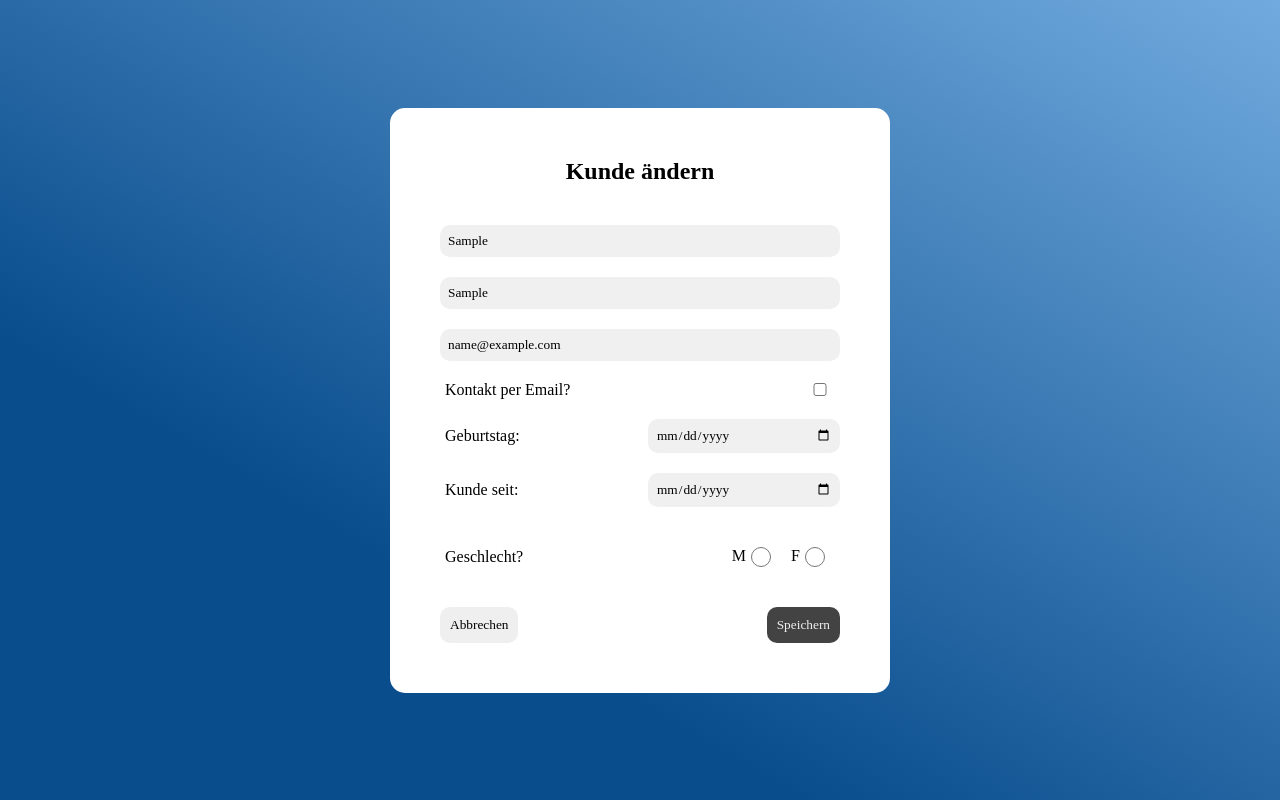
After one commit to JLoosman/M322-Antiquariat, a PHP site: page /editCustomer.php?id=1 in a window 1280 px wide. The commit adds this page. Run offline with PHP 8.4, Linux system fonts and the light colour scheme; the visitor is signed in with stand-in values (Sample User, id 1); tables that the repository leaves empty or names only in its code hold one stand-in row (values such as "Sample post"); some web fonts are replaced.

Commit message:
You can now edit Customers, small change in layout of adding stuff to dbs

```diff
--- a/css/addbook.css
+++ b/css/addbook.css
@@ -82,6 +82,7 @@ header {
     width: 100%;
     display: flex;
     justify-content: space-between;
+    align-items: center;
 }
 
 .modal-frame form div input {
@@ -99,6 +100,7 @@ header {
 
 .modal-frame form div > label {
     margin-left: 5px;
+    margin-bottom: 20px;
     user-select: none;
     -webkit-user-select: none;
 }
@@ -106,6 +108,7 @@ header {
 .modal-frame form > div > div {
     display: flex;
     justify-content: center;
+    margin-top: 20px;
     margin-bottom:  20px;
 }
 
--- /dev/null
+++ b/editCustomer.php
@@ -0,0 +1,105 @@
+<?php
+session_start();
+
+if(isset($_SESSION["loggedIn"]) && $_SESSION["loggedIn"] == true && $_SERVER["REQUEST_METHOD"] == "POST"){
+
+    isset($_POST["id"]) ? $id = $_POST["id"] : $id = "";
+
+    isset($_POST["firstname"]) ? $firstname = $_POST["firstname"] : $firstname = "";
+    isset($_POST["lastname"]) ? $lastname = $_POST["lastname"] : $lastname = "";
+    isset($_POST["email"]) ? $email = $_POST["email"] : $email = "";
+    isset($_POST["kontakt"]) ? $kontakt = $_POST["kontakt"] : $kontakt = 0;
+    isset($_POST["date"]) ? $date = $_POST["date"] : $date = "";
+    isset($_POST["customerSince"]) ? $customerSince = $_POST["customerSince"] : $customerSince = "";
+    isset($_POST["gender"]) ? $gender = $_POST["gender"] : $gender = "M";
+
+    $kontakt = $kontakt == "on" ? 1 : 0;
+
+
+    $query = "UPDATE kunden
+            SET kid = ?, geburtstag = ?, vorname = ?, name = ?, geschlecht = ?, kunde_seit = ?, email = ?, kontaktpermail = ?
+            WHERE kid = ?";
+
+    include("connection.php");
+
+    // add new book to dbs
+    /** @var TYPE_NAME $conn */
+    $statement = $conn->prepare($query);
+    $statement->execute([$id, $date, $firstname, $lastname, $gender, $customerSince, $email, $kontakt, $id]);
+
+    header("Location: kunden.php?site=1");
+
+} else if (isset($_SESSION["loggedIn"]) && $_SESSION["loggedIn"] == true && $_SERVER["REQUEST_METHOD"] == "GET" && isset($_GET["id"])){
+    $id = $_GET["id"];
+
+    include("connection.php");
+    $statement = $conn->prepare("SELECT * FROM kunden WHERE kid = ?");
+    $statement->execute([$id]);
+
+    $row = $statement->fetch();
+
+    $firstname = $row["vorname"];
+    $lastname = $row["name"];
+    $email = $row["email"];
+    $kontakt = $row["kontaktpermail"];
+    $geburtstag = $row["geburtstag"];
+    $customerSince = $row["kunde_seit"];
+    $gender = $row["geschlecht"];
+
+} else {
+    header("Location: kunden.php?site=1");
+}
+?>
+
+<!doctype html>
+<html lang="en">
+<head>
+    <meta charset="UTF-8">
+    <meta name="viewport"
+          content="width=device-width, user-scalable=no, initial-scale=1.0, maximum-scale=1.0, minimum-scale=1.0">
+    <meta http-equiv="X-UA-Compatible" content="ie=edge">
+    <link rel="stylesheet" href="./css/main.css">
+    <link rel="stylesheet" href="./css/addbook.css">
+    <title>Kunden</title>
+</head>
+<body>
+<section id="modal">
+    <div class="modal-frame">
+        <h1>Kunde ändern</h1>
+        <form action="editCustomer.php" method="post">
+            <input type="hidden" name="id" value="<?=$id?>">
+            <input value=<?=$firstname?> required type="text" maxlength="250" placeholder="Vorname..." name="firstname">
+            <input value=<?=$lastname?> required type="text" maxlength="250" placeholder="Nachname..." name="lastname">
+            <input value=<?=$email?> required type="email" maxlength="250" placeholder="Email..." name="email">
+
+            <div>
+                <label for="kontakt">Kontakt per Email?</label>
+                <input <?=$kontakt == 1 ? "checked" : ""?> id="kontakt" name="kontakt" type="checkbox">
+            </div>
+            <div>
+                <label for="geburtstag">Geburtstag: </label>
+                <input value=<?=$geburtstag?> id="geburtstag" type="date" maxlength="250" placeholder="Geburtstag..." name="date">
+            </div>
+            <div>
+                <label for="kundeseit">Kunde seit:</label>
+                <input value=<?=$customerSince?> id="kundeseit" type="date" maxlength="250" placeholder="Kunde seit..." name="customerSince">
+            </div>
+            <div>
+                <label>Geschlecht?</label>
+                <div>
+                    <label for="M">M</label>
+                    <input <?=$gender == 'M' ? "checked" : ""?> type="radio" value="M" name="gender" id="M">
+                    <label for="F">F</label>
+                    <input <?=$gender == 'F' ? "checked" : ""?> type="radio" value="F" name="gender" id="F">
+                </div>
+            </div>
+            <div>
+                <button onclick="history.back()" class="btn" type="button">Abbrechen</button>
+                <button class="btn btn-dark" type="submit">Speichern</button>
+            </div>
+        </form>
+    </div>
+    <a onclick="history.back()" id="overlay"></a>
+</section>
+</body>
+</html>
--- a/editbook.php
+++ b/editbook.php
@@ -123,14 +123,12 @@ if(isset($_SESSION["loggedIn"]) && $_SESSION["loggedIn"] == true && $_SERVER["RE
             </div>
             <textarea maxlength="60000" placeholder="Beschreibung..." name="beschreibung" id="" cols="30" rows="10"><?=$beschreibung?></textarea>
             <div>
-                <a href="katalog.php?site=1">
-                    <button class="btn" type="button">Abbrechen</button>
-                </a>
+                <button onclick="history.back()" class="btn" type="button">Abbrechen</button>
                 <button class="btn btn-dark" type="submit">Speichern</button>
             </div>
         </form>
     </div>
-    <a href="katalog.php?site=1" id="overlay"></a>
+    <a onclick="history.back()" id="overlay"></a>
 </section>
 </body>
 </html>
```
Also changed, not shown: addCustomer.php (+8 -2 lines).
